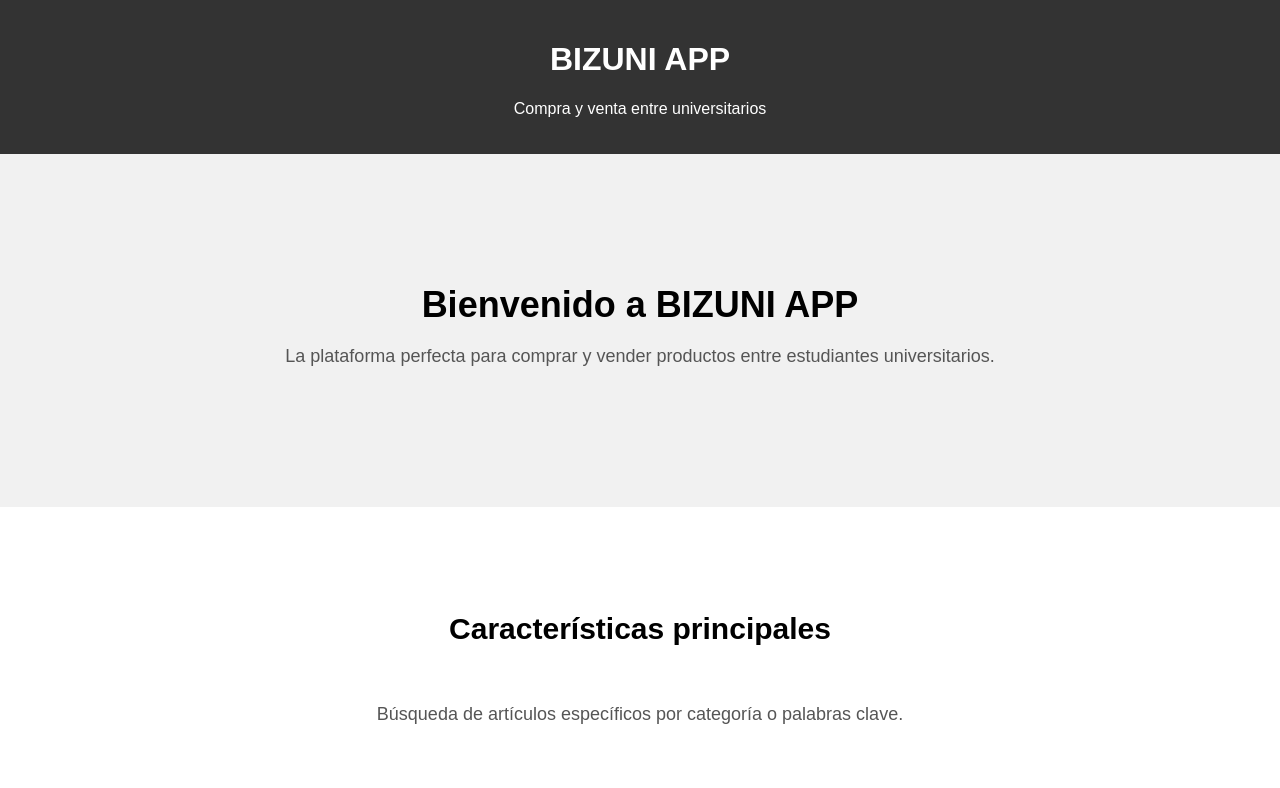
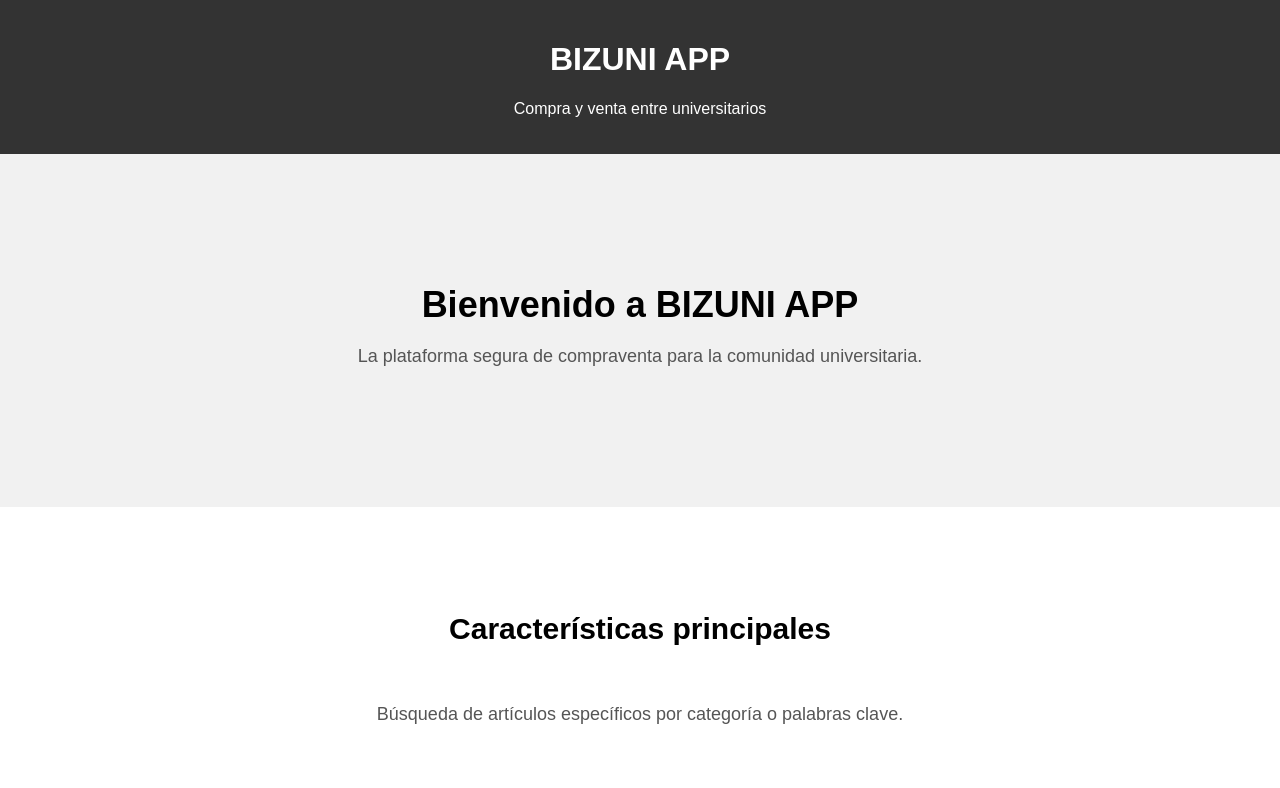
Before and after one commit to gmqdev/bizuniapp, a plain HTML site: page index.html in a window 1280 px wide. Shown: the top 788 px of the page. Drawn offline with Linux system fonts and the light colour scheme.

Commit message:
Update index.html

```diff
--- a/index.html
+++ b/index.html
@@ -96,7 +96,7 @@
 
   <section class="hero">
     <h1>Bienvenido a BIZUNI APP</h1>
-    <p>La plataforma perfecta para comprar y vender productos entre estudiantes universitarios.</p>
+    <p>La plataforma segura de compraventa para la comunidad universitaria.</p>
   </section>
 
   <section class="features">
```
